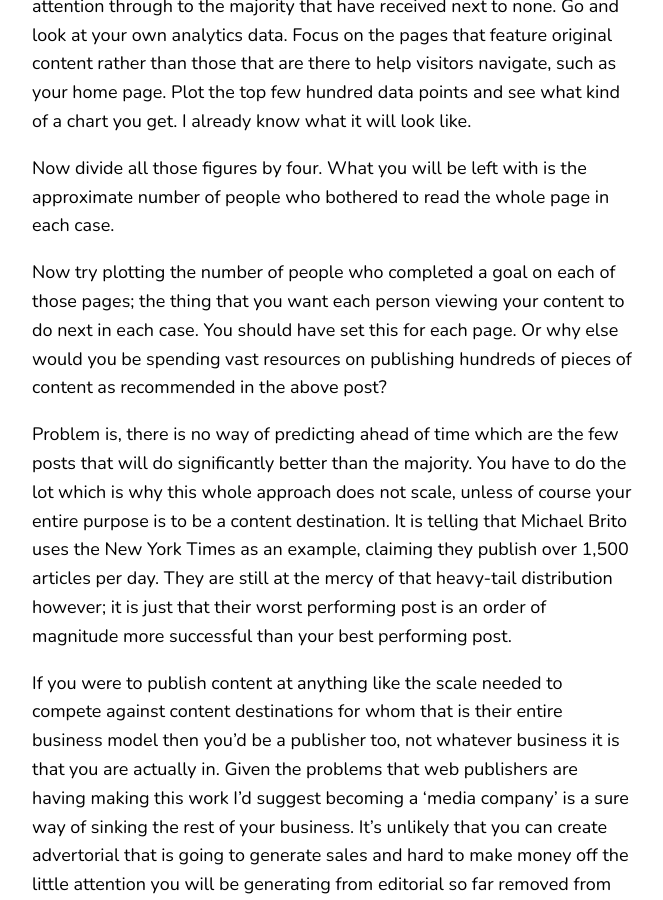
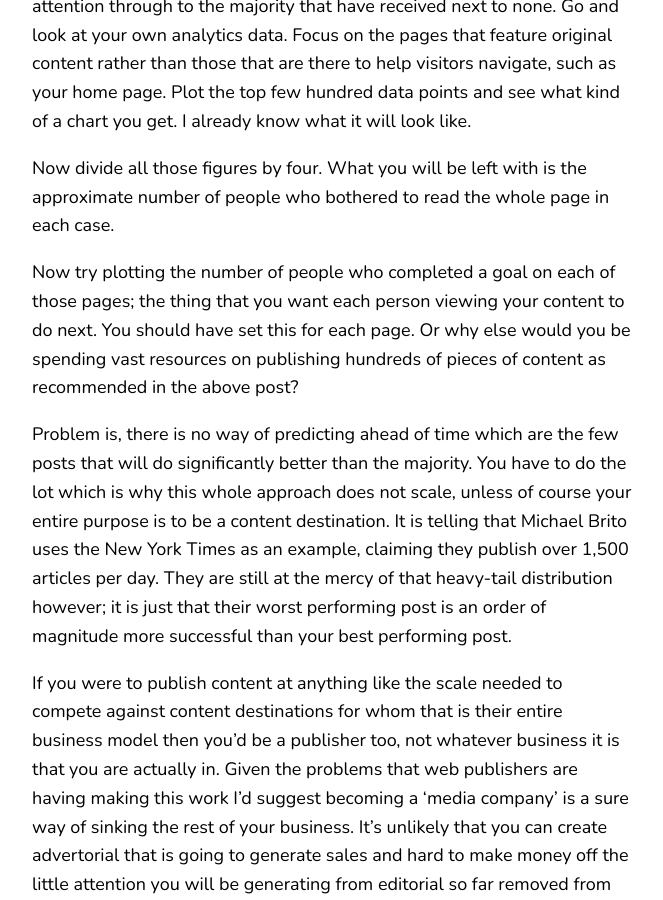
Before and after one commit to markhgn/markhgn.github.io, a Jekyll site: the page built from _posts/2013-10-24-content-marketing-is-wish-fulfilment.md, in a window 1280 px wide and 900 px high, scrolled down 937 px. Shown: the whole window, without its empty margins (308-971 px from the left). Built offline with Jekyll 4.4.1, drawn with Linux system fonts in a browser that asks for light colours.

Commit message:
Invisible cities
#post

```diff
--- a/_posts/2013-10-24-content-marketing-is-wish-fulfilment.md
+++ b/_posts/2013-10-24-content-marketing-is-wish-fulfilment.md
@@ -17,7 +17,7 @@ Attention on the web follows a heavy-tail distribution, an abrupt curve from a h
 
 Now divide all those figures by four. What you will be left with is the approximate number of people who bothered to read the whole page in each case.
 
-Now try plotting the number of people who completed a goal on each of those pages; the thing that you want each person viewing your content to do next in each case. You should have set this for each page. Or why else would you be spending vast resources on publishing hundreds of pieces of content as recommended in the above post?
+Now try plotting the number of people who completed a goal on each of those pages; the thing that you want each person viewing your content to do next. You should have set this for each page. Or why else would you be spending vast resources on publishing hundreds of pieces of content as recommended in the above post?
 
 Problem is, there is no way of predicting ahead of time which are the few posts that will do significantly better than the majority. You have to do the lot which is why this whole approach does not scale, unless of course your entire purpose is to be a content destination. It is telling that Michael Brito uses the New York Times as an example, claiming they publish over 1,500 articles per day. They are still at the mercy of that heavy-tail distribution however; it is just that their worst performing post is an order of magnitude more successful than your best performing post.
 
```
Also changed, not shown: _posts/2018-01-13-invisible-cities.md (added, +18 -0 lines).
